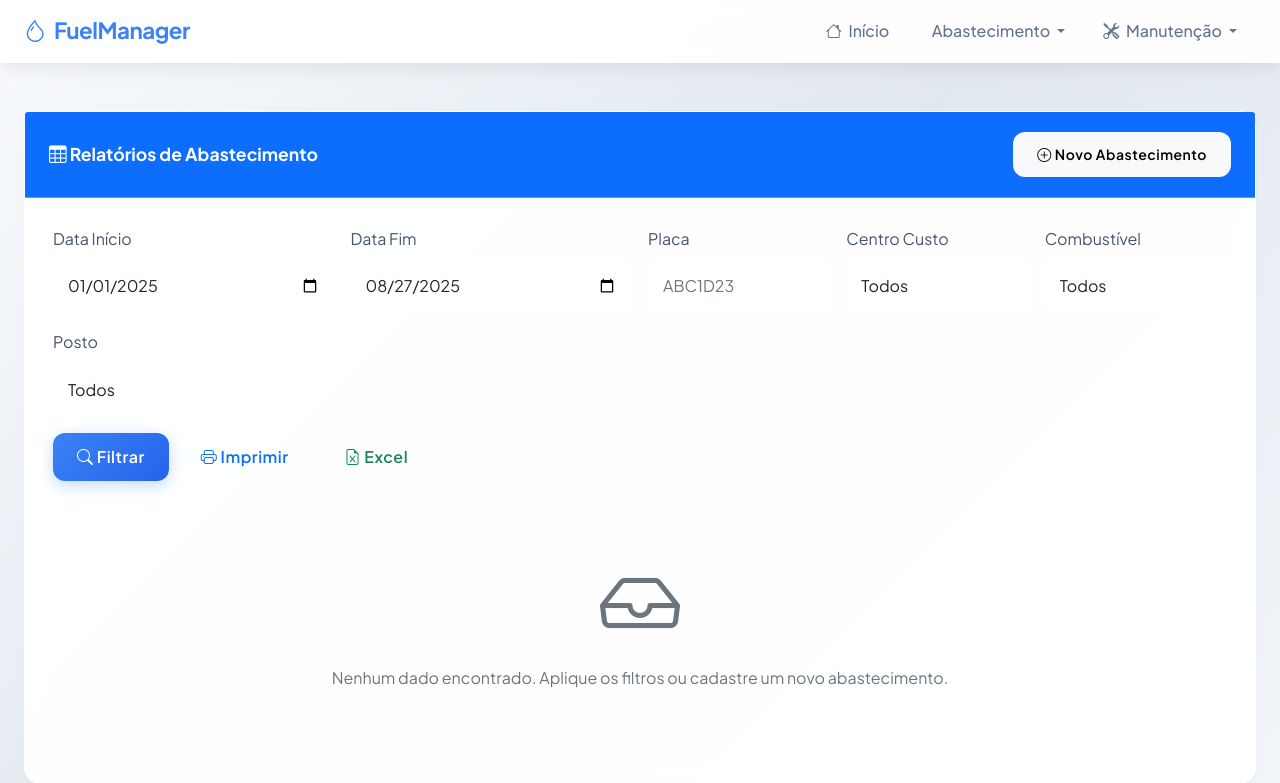
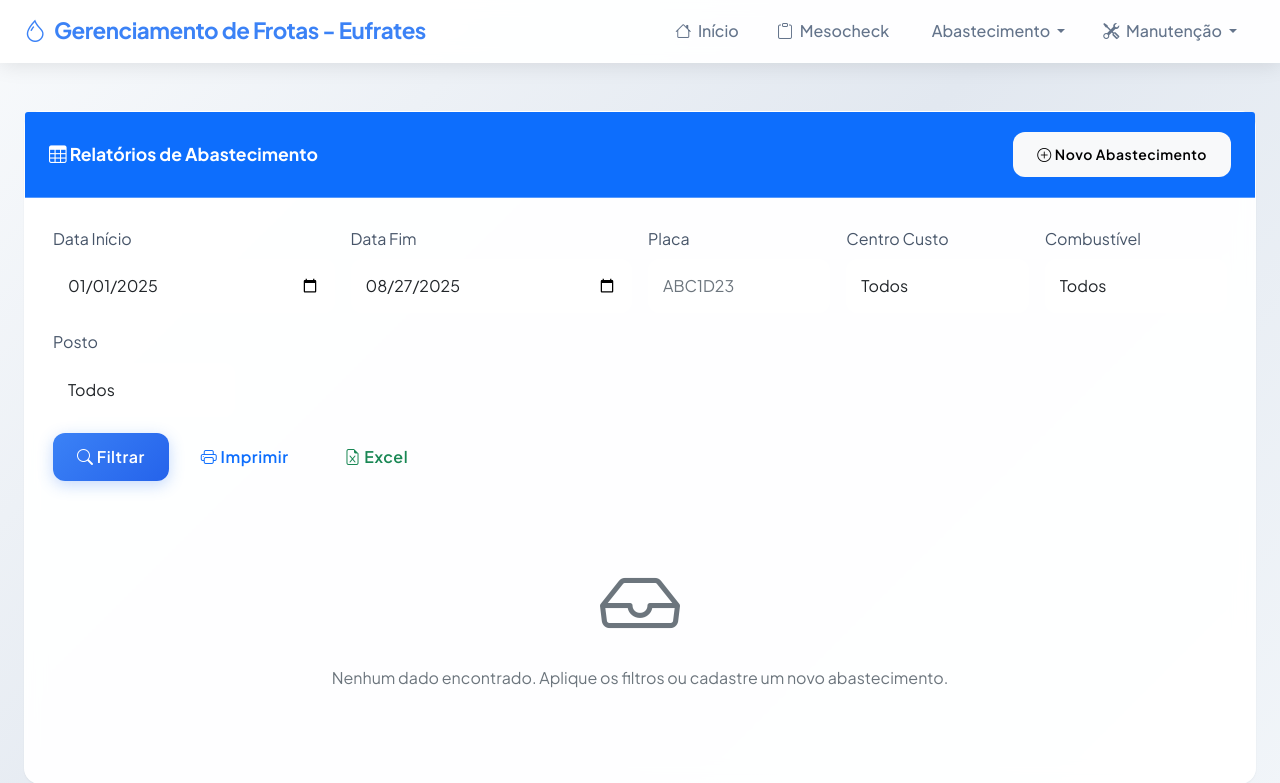
Before and after one commit to Mativis/abas-sys, a Flask app: page /relatorios in a window 1280 px wide. Shown: the top 783 px of the page. Run offline with Flask 3, Linux system fonts and the light colour scheme; data comes from the database, SQL or seed files in the repository; both versions use the stored data as it was after the commit.

Commit message:
commit !new features!

```diff
--- a/templates/base.html
+++ b/templates/base.html
@@ -363,7 +363,7 @@
     <nav class="navbar navbar-expand-lg navbar-light sticky-top">
         <div class="container">
             <a class="navbar-brand" href="/">
-                <i class="bi bi-droplet me-2"></i>FuelManager
+                <i class="bi bi-droplet me-2"></i>Gerenciamento de Frotas - Eufrates
             </a>
             <button class="navbar-toggler" type="button" data-bs-toggle="collapse" data-bs-target="#navbarNav">
                 <span class="navbar-toggler-icon"></span>
@@ -374,6 +374,12 @@
                     <li class="nav-item">
                         <a class="nav-link {{ 'active' if active_page == 'index' }}" href="/">
                             <i class="bi bi-house me-1"></i> Início
+                        </a>
+                    </li>
+
+                    <li class="nav-item">
+                        <a class="nav-link" href="https://bria-unaccustomed-uneuphemistically.ngrok-free.app/" class="fas fa-external-link-alt fa-xs">
+                            <i class="bi bi-clipboard me-1"></i> Mesocheck
                         </a>
                     </li>
 
--- a/templates/relatorio_impressao.html
+++ b/templates/relatorio_impressao.html
@@ -438,7 +438,7 @@
     </div>
 
     <div class="footer">
-        <p>Relatório gerado em: {{ data_emissao }} | Sistema de Abastecimentos - FuelManager</p>
+        <p>Relatório gerado em: {{ data_emissao }} | Sistema de Abastecimentos - Eufrates | Designed by Mativis</p>
     </div>
 
     <div class="actions no-print" style="margin-top: 30px; text-align: center;">
```
Also changed, not shown: abastecimentos.db.
